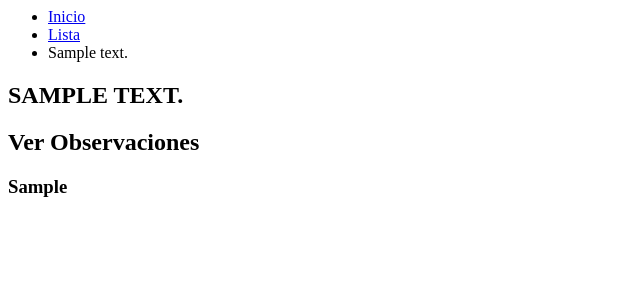
After one commit to gamboamartin/inmobiliaria, a PHP site: template views/wt_hogar/ver_observaciones.php in a window 1280 px wide. The commit adds this page. Shown: the top 300 px of the page, without its empty margins (0-640 px from the left). Run offline with PHP 8.4, Linux system fonts and the light colour scheme; the template is opened without the code that fills it: most values are stand-ins (such as "Sample title", 1, 10 or a date in 2020).

Commit message:
v0.39.3 se agrega accion ver observaciones implementada en CRUD wt_hogar

```diff
--- a/controllers/controlador_wt_imagen.php
+++ b/controllers/controlador_wt_imagen.php
@@ -14,15 +14,12 @@ use gamboamartin\system\system;
 use gamboamartin\template\html;
 use html\doc_extension_html;
 use html\wt_context_img_html;
-use html\wt_contexto_html;
 use html\wt_hogar_html;
 use html\wt_imagen_html;
 use models\doc_documento;
-use models\doc_extension;
 use models\wt_imagen;
 use PDO;
 use stdClass;
-use ZipStream\File;
 
 class controlador_wt_imagen extends system {
 
--- a/templates/directivas/wt_hogar_html.php
+++ b/templates/directivas/wt_hogar_html.php
@@ -1,6 +1,7 @@
 <?php
 namespace html;
 
+use controllers\controlador_wt_hogar;
 use gamboamartin\errores\errores;
 use gamboamartin\system\html_controler;
 use models\wt_hogar;
@@ -19,4 +20,8 @@ class wt_hogar_html extends html_controler {
         return $select;
     }
 
+    public function ver_observaciones(controlador_wt_hogar $controler): array|controlador_wt_hogar
+    {
+        return $controler;
+    }
 }
--- /dev/null
+++ b/views/wt_hogar/ver_observaciones.php
@@ -0,0 +1,28 @@
+<?php use config\views; ?>
+<?php /** @var controllers\controlador_wt_hogar $controlador */ ?>
+<?php /** @var stdClass $row  viene de registros del controler*/ ?>
+<div class="widget  widget-box box-container form-main widget-form-cart" id="form">
+    <div class="container">
+        <div class="row">
+            <div class="col-lg-12">
+                <section class="top-title">
+                    <ul class="breadcrumb">
+                        <li class="item"><a href="./index.php?seccion=adm_session&accion=inicio&session_id=8860573944"> Inicio </a></li>
+                        <li class="item"><a href="./index.php?seccion=wt_hogar&accion=lista&session_id=8860573944"> Lista </a></li>
+                        <li class="item"> <?php echo $controlador->row_upd->wt_hogar_descripcion?> </li>
+                    </ul>    <h1 class="h-side-title page-title page-title-big text-color-primary"><?php echo strtoupper($controlador->row_upd->wt_hogar_descripcion)?></h1>
+                </section> <!-- /. content-header -->
+                <div class="widget  widget-box box-container form-main widget-form-cart" id="form">
+                    <div class="widget-header">
+                        <h2>Ver Observaciones</h2>
+                    </div>
+                    <div>
+                        <h3><?php echo $controlador->row_upd->wt_hogar_observaciones?></h3>
+                    </div>
+
+                </div>
+            </div><!-- /.center-content -->
+        </div>
+    </div>
+
+</div>
```
Also changed, not shown: controllers/controlador_wt_hogar.php (+21 -0 lines), templates/listas/wt_hogar/row.php (+7 -1 lines).
